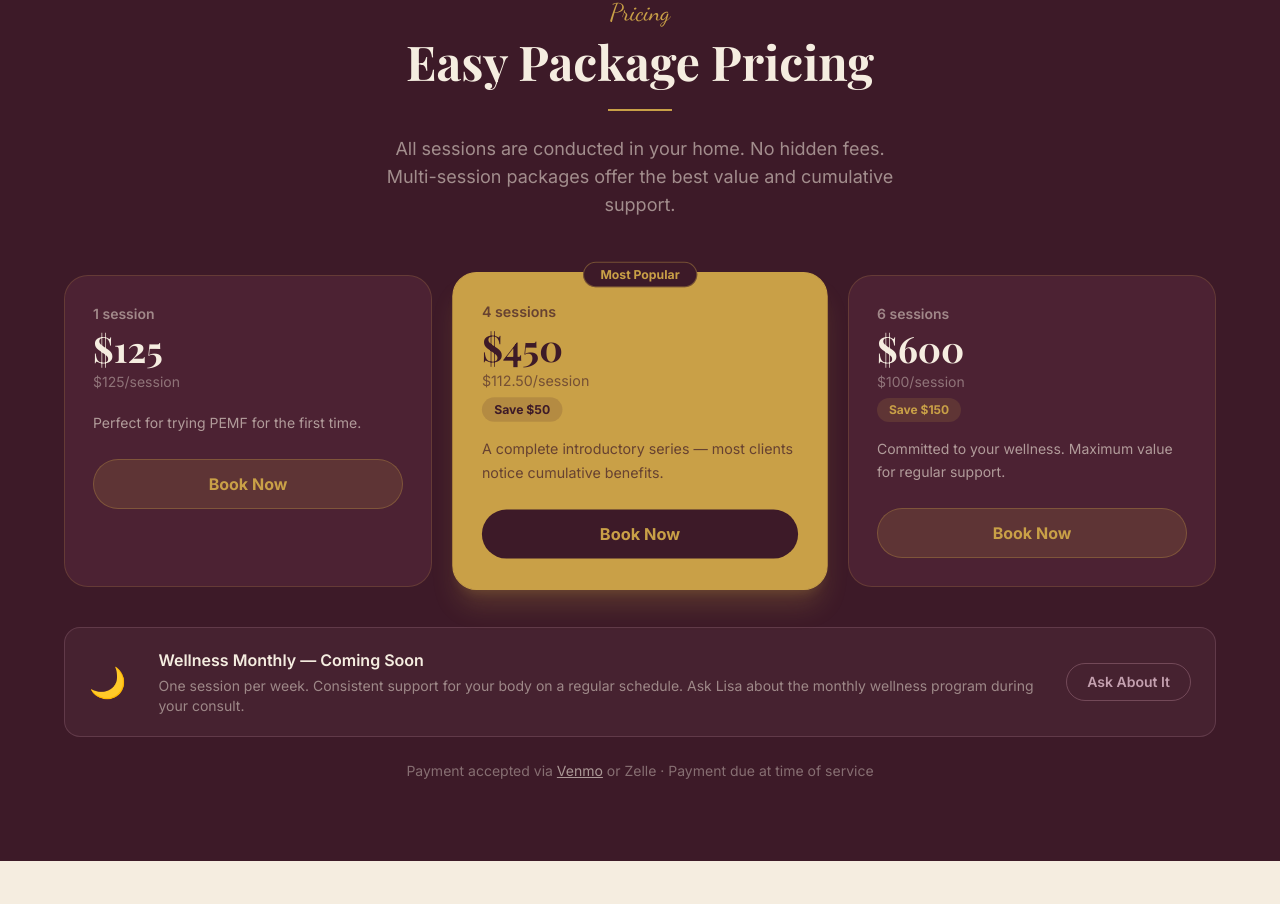
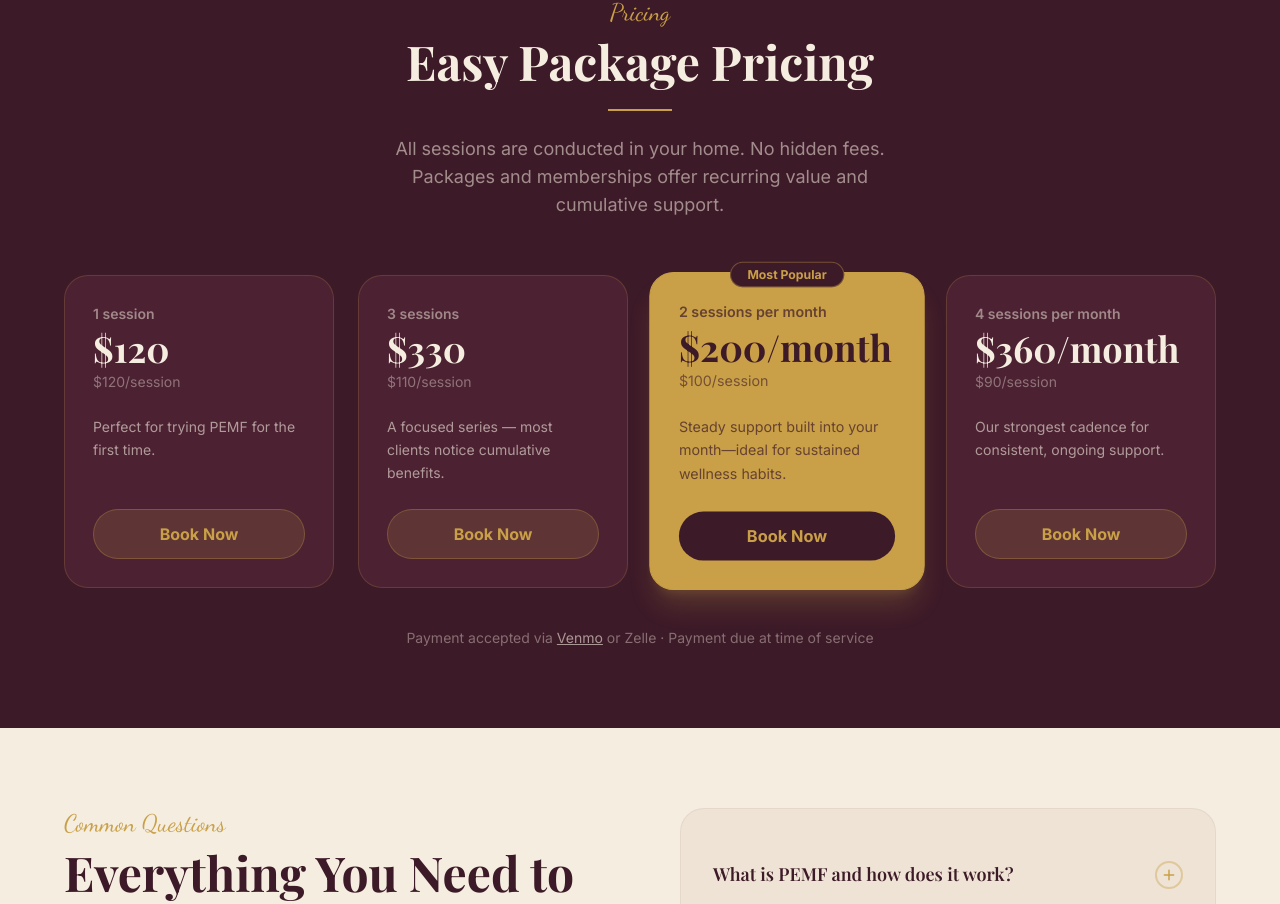
Before and after one commit to nodrinksonthepiano/PEMFNASHVILLE, a Next.js app: page / in a window 1280 px wide. Shown: the part 5958-6862 px from the top of the page. Built offline with nearby package versions, Linux system fonts and the light colour scheme; a web font is replaced by a local one.

Commit message:
Update pricing tiers, pricing layout, and remove membership teaser

```diff
--- a/components/Pricing.tsx
+++ b/components/Pricing.tsx
@@ -11,16 +11,16 @@ export default function Pricing() {
           <div className="divider-gold mx-auto" />
           <p className="text-cream/55 text-lg mt-4 max-w-lg mx-auto">
             All sessions are conducted in your home. No hidden fees.
-            Multi-session packages offer the best value and cumulative support.
+            Packages and memberships offer recurring value and cumulative support.
           </p>
         </div>
 
         {/* Pricing cards */}
-        <div className="grid md:grid-cols-3 gap-5 lg:gap-6 mb-10">
+        <div className="grid sm:grid-cols-2 lg:grid-cols-4 gap-5 lg:gap-6 mb-10">
           {pricing.map((plan) => (
             <div
               key={plan.id}
-              className={`relative rounded-3xl p-7 border transition-all duration-200 ${
+              className={`relative flex flex-col h-full rounded-3xl p-7 border transition-all duration-200 ${
                 plan.highlight
                   ? 'bg-gold border-gold shadow-xl shadow-gold/20 scale-[1.02]'
                   : 'bg-plum-light/50 border-gold/20 hover:border-gold/40'
@@ -53,9 +53,11 @@ export default function Pricing() {
                 </div>
               )}
 
-              {!plan.savings && <div className="mb-5" />}
-
-              <p className={`text-sm leading-relaxed mb-6 ${plan.highlight ? 'text-plum/70' : 'text-cream/60'}`}>
+              <p
+                className={`text-sm leading-relaxed mt-5 flex-1 mb-6 ${
+                  plan.highlight ? 'text-plum/70' : 'text-cream/60'
+                }`}
+              >
                 {plan.description}
               </p>
 
@@ -75,28 +77,6 @@ export default function Pricing() {
           ))}
         </div>
 
-        {/* Monthly retainer teaser */}
-        <div className="rounded-2xl border border-mauve/30 bg-mauve/10 px-6 py-5 flex flex-col sm:flex-row
-                        items-start sm:items-center gap-4 sm:gap-8">
-          <div className="text-3xl">🌙</div>
-          <div className="flex-1">
-            <div className="text-cream font-semibold">Wellness Monthly — Coming Soon</div>
-            <div className="text-cream/50 text-sm mt-1">
-              One session per week. Consistent support for your body on a regular schedule.
-              Ask Lisa about the monthly wellness program during your consult.
-            </div>
-          </div>
-          <a
-            href={siteConfig.calendly}
-            target="_blank"
-            rel="noopener noreferrer"
-            className="shrink-0 border border-mauve/50 text-mauve-light text-sm font-semibold px-5 py-2
-                       rounded-full hover:bg-mauve/20 transition-colors"
-          >
-            Ask About It
-          </a>
-        </div>
-
         {/* Payment info */}
         <div className="mt-6 text-center text-cream/40 text-sm">
           Payment accepted via{' '}
--- a/lib/content.ts
+++ b/lib/content.ts
@@ -129,31 +129,38 @@ export const pricing = [
   {
     id: 'single',
     label: 'Single Session',
-    price: '$125',
+    price: '$120',
     sessions: '1 session',
-    perSession: '$125/session',
+    perSession: '$120/session',
     highlight: false,
     description: 'Perfect for trying PEMF for the first time.',
   },
   {
-    id: 'four-pack',
-    label: '4-Session Package',
-    price: '$450',
-    sessions: '4 sessions',
-    perSession: '$112.50/session',
+    id: 'three-pack',
+    label: '3-Session Package',
+    price: '$330',
+    sessions: '3 sessions',
+    perSession: '$110/session',
+    highlight: false,
+    description: 'A focused series — most clients notice cumulative benefits.',
+  },
+  {
+    id: 'membership-twice-monthly',
+    label: 'Monthly Membership',
+    price: '$200/month',
+    sessions: '2 sessions per month',
+    perSession: '$100/session',
     highlight: true,
     badge: 'Most Popular',
-    description: 'A complete introductory series — most clients notice cumulative benefits.',
-    savings: 'Save $50',
+    description: 'Steady support built into your month—ideal for sustained wellness habits.',
   },
   {
-    id: 'six-pack',
-    label: '6-Session Package',
-    price: '$600',
-    sessions: '6 sessions',
-    perSession: '$100/session',
+    id: 'membership-weekly',
+    label: 'Weekly Membership',
+    price: '$360/month',
+    sessions: '4 sessions per month',
+    perSession: '$90/session',
     highlight: false,
-    description: 'Committed to your wellness. Maximum value for regular support.',
-    savings: 'Save $150',
+    description: 'Our strongest cadence for consistent, ongoing support.',
   },
 ]
```
